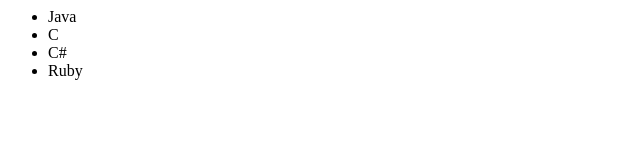
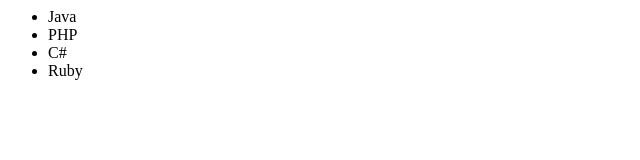
Before and after one commit to ziyuanmeng002/GitTest002, a plain HTML site: page index.html in a window 1280 px wide. Shown: the full height of the page, 0-640 px from the left. Drawn offline with Linux system fonts and the light colour scheme.

Commit message:
change c to php

```diff
--- a/index.html
+++ b/index.html
@@ -6,7 +6,7 @@
 
   <ul>
    <li>Java</li>
-   <li>C</li>
+   <li>PHP</li>
    <li>C#</li>
    <li>Ruby</li>
   </ul>
```
